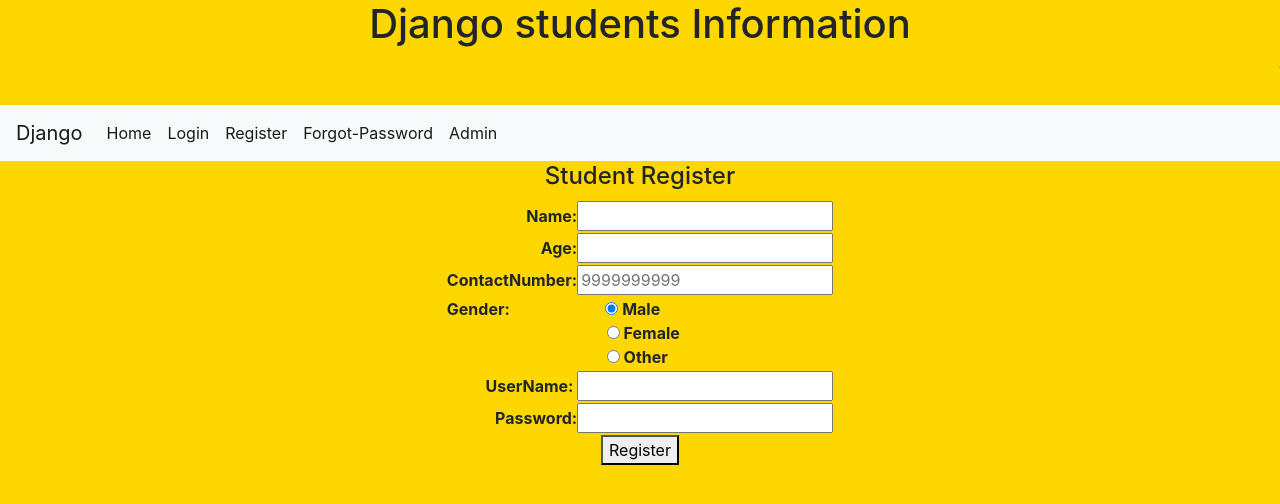
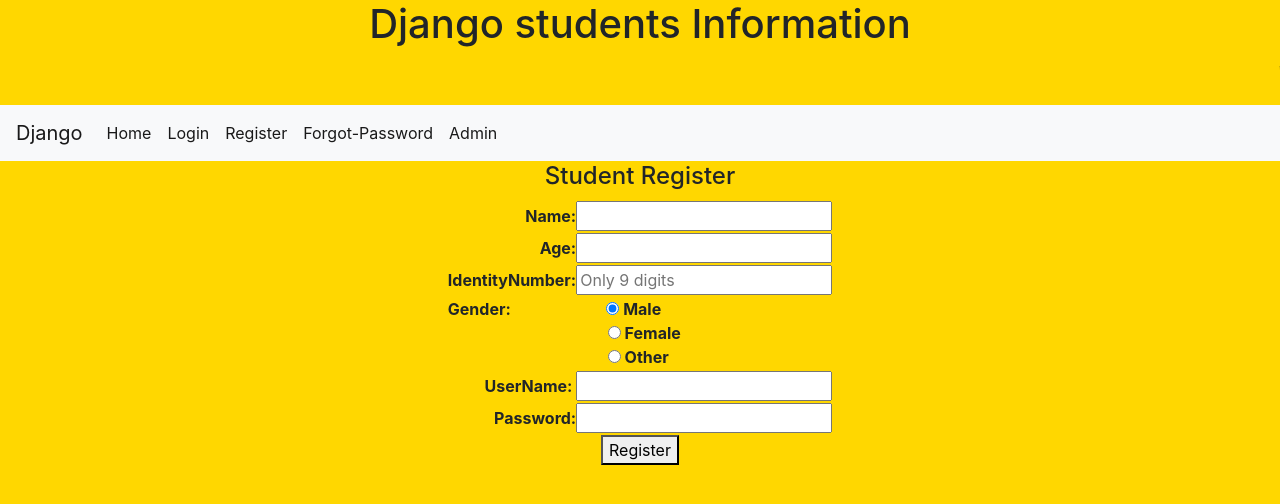
Before and after one commit to BKVDPrasad/CMS, a Django app: page /StudentRegister/ in a window 1280 px wide. Shown: the top 504 px of the page. Run offline with Django 3.2, Linux system fonts and the light colour scheme; lists and menus that the app fills with data are empty; some libraries are stand-ins or nearby versions.

Commit message:
saveconfirm

```diff
--- a/templates/forgetpassword.html
+++ b/templates/forgetpassword.html
@@ -11,7 +11,7 @@
         <th> Name: <input type="text" name="t1"></th>
     </tr>
     <tr align="right">
-        <th> Contact NO: <input type="tel" name="t2"></th>
+        <th> IdentityNumber: <input type="tel" name="t2"></th>
     </tr>
     <tr align="right">
         <th> New Password: <input type="password" name="t3"></th>
--- a/templates/sregister.html
+++ b/templates/sregister.html
@@ -21,7 +21,7 @@
     </tr>
     <tr align="right">
         <th>
-            ContactNumber:<input type="text" name="t3" pattern="[6789][0-9]{8}" placeholder="9999999999">
+            IdentityNumber:<input type="text" name="t3" pattern="[6789][0-9]{8}" placeholder="Only 9 digits">
 {#            <input required type="tel" name="t3" pattern="[789][0-9]{9}">#}
 {#            <input type="text" pattern="[789][0-9]{9}">#}
 
```
